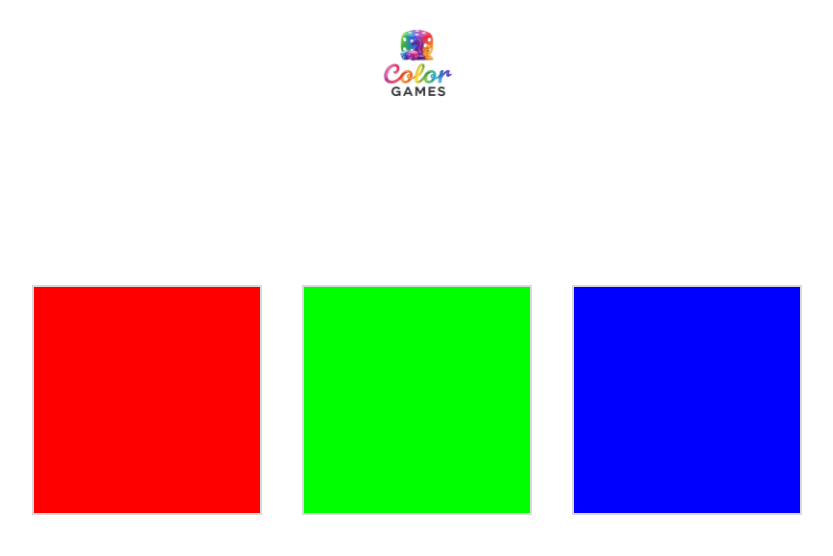
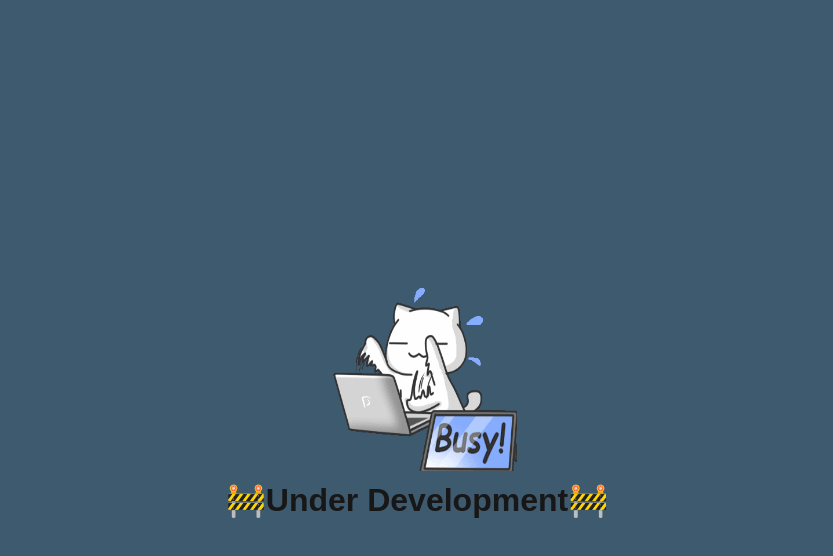
Before and after one commit to cordy001/color_game, a Next.js app in the folder frontend/: page / in a window 1280 px wide. Shown: the top 556 px of the page, without its empty margins (223-1056 px from the left). Built offline with nearby package versions, Linux system fonts and the light colour scheme.

Commit message:
Under Developments

```diff
--- a/frontend/src/app/cordy_under_developments/style.module.css
+++ b/frontend/src/app/cordy_under_developments/style.module.css
@@ -6,7 +6,9 @@
     align-items: center;
     flex-flow: column;
     position: fixed;
+    top: 0;
     z-index: 9999;
+    background: #3E5A6F;
 }
 .container h2 {
     margin: 10px 0;
```
